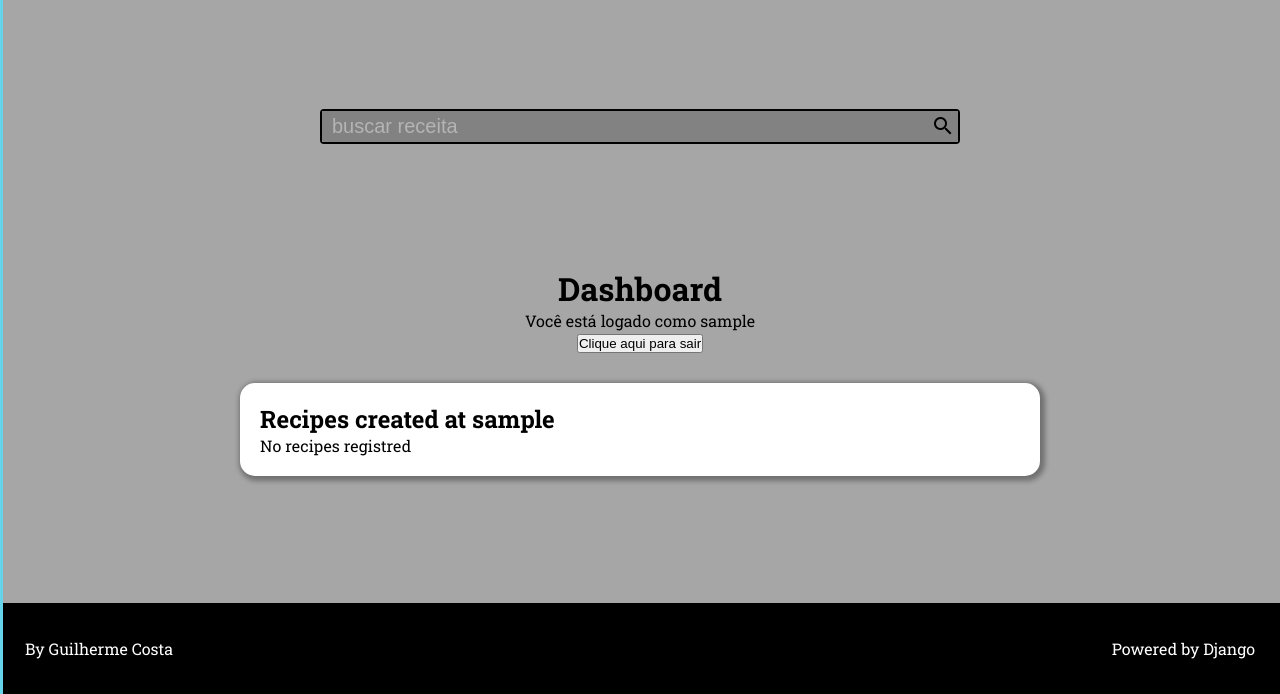
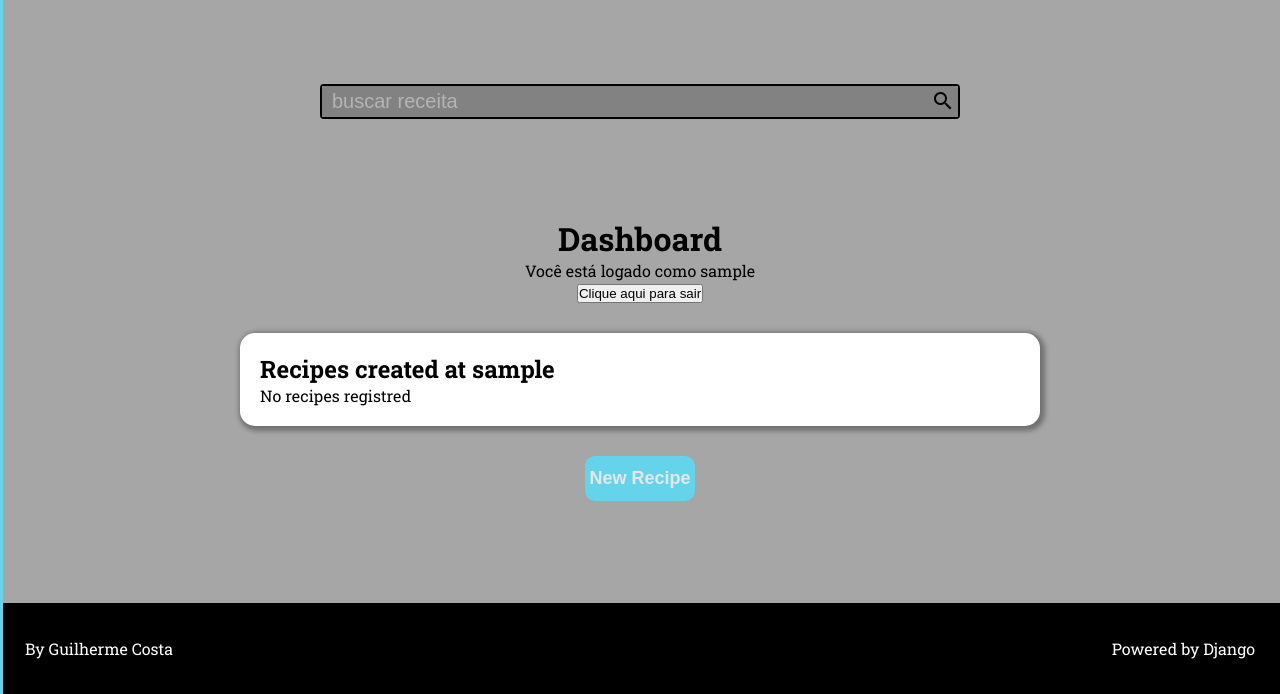
Before and after one commit to devguilhermecosta/project-recipes, a Django app: page /authors/dashboard/ in a window 1280 px wide. Shown: the part 106-800 px from the top of the page. Run offline with Django 4.2, Linux system fonts and the light colour scheme; the visitor is signed in with stand-in values (Sample User, id 1); data that the repository does not hold is empty.

Commit message:
Updated the form

```diff
--- a/authors/templates/authors/pages/dashboard.html
+++ b/authors/templates/authors/pages/dashboard.html
@@ -25,4 +25,10 @@
     </ul>
 </div>
 
+<div class="RA__button">
+    <a href="{% url 'authors:new_recipe' %}">
+        <input type="button" value="New Recipe">
+    </a>
+</div>
+
 {% endblock content %}
--- a/authors/urls.py
+++ b/authors/urls.py
@@ -13,4 +13,8 @@ urlpatterns = [
     path('dashboard/recipe/<int:id>/edit/',
          views.dashboard_recipe_edit,
          name='dashboard_recipe_edit'),
+    path('dashboard/new/recipe',
+         views.dashboard_new_recipe,
+         name='new_recipe',
+         )
 ]
--- a/authors/views.py
+++ b/authors/views.py
@@ -145,3 +145,32 @@ def dashboard_recipe_edit(request: HttpRequest, id: int) -> render:
         'recipe': recipe,
         'form': form,
     })
+
+
+def dashboard_new_recipe(request: HttpRequest) -> render:
+    form: RecipeEditForm = RecipeEditForm(
+        data=request.POST or None,
+        files=request.FILES or None,
+    )
+
+    if form.is_valid():
+        recipe = form.save(commit=False)
+
+        recipe.author = request.user
+        recipe.preparation_steps_is_html = False
+        recipe.is_published = False
+
+        recipe.save()
+
+        messages.success(request, 'Receita salva com sucesso')
+
+        return redirect(
+            reverse('authors:dashboard')
+        )
+
+    else:
+        messages.error(request, 'Existem erros em sua receita')
+
+    return render(request, 'authors/pages/dashboard_recipe.html', context={
+        'form': form,
+    })
--- a/base_static/global/css/style.css
+++ b/base_static/global/css/style.css
@@ -652,6 +652,30 @@ header {
     max-width: 100%;
 }
 
+.RA__button {
+    margin: 0 auto;
+    margin-top: 30px;
+    text-align: center;
+}
+
+.RA__button input {
+    width: 110px;
+    height: 45px;
+    background-color: var(--bg-menu);
+    border: none;
+    outline: none;
+    border-radius: 10px;
+    color: var(--bg-card-details);
+    font-weight: bolder;
+    cursor: pointer;
+    font-size: 18px;
+}
+
+.RA__button input:hover {
+    opacity: 0.6;
+}
+
+
 /* END FORM EDIT RECIPE */
 
 input[id="id_password"] {
--- a/base_templates/global/partials/form_recipe.html
+++ b/base_templates/global/partials/form_recipe.html
@@ -20,7 +20,7 @@
 
                 {{ field.errors }}
 
-                {% if field.value.url %}
+                {% if field.name == 'cover' and field.value.url %}
                 <div class="RF__image">
                     <img src="{{ field.value.url }}" alt="">
                 </div>
```
Also changed, not shown: media/recipes/covers/2023/01/15/pexels-pixabay-236887.jpg (added).
